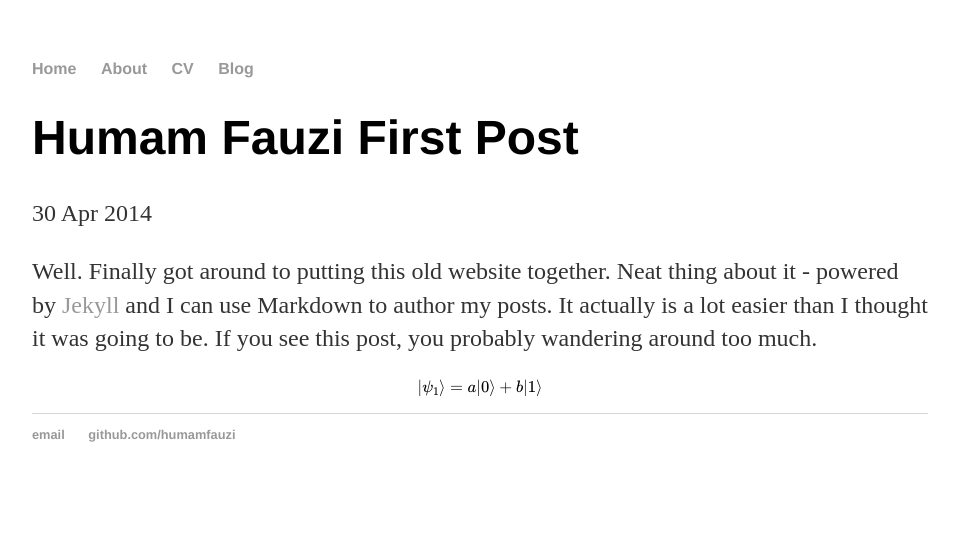
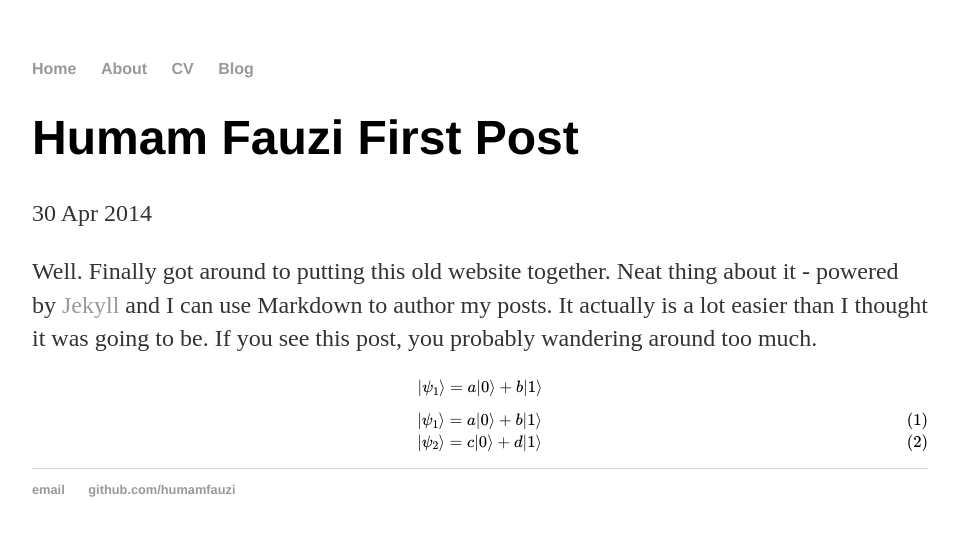
Before and after one commit to humamfauzi/humamfauzi.github.io, a Jekyll site: the page built from _posts/2017-09-24-my-opening-post.md, in a window 1280 px wide. Shown: the top 536 px of the page, without its empty margins (160-1119 px from the left). Built offline with Jekyll 4.4.1, drawn with Linux system fonts in a browser that asks for light colours; formulas are drawn with MathJax 3.

Commit message:
Update 2017-09-24-my-opening-post.md
Adding more equation

```diff
--- a/_posts/2017-09-24-my-opening-post.md
+++ b/_posts/2017-09-24-my-opening-post.md
@@ -9,3 +9,5 @@ Well. Finally got around to putting this old website together. Neat thing about
 $$
    |\psi_1\rangle = a|0\rangle + b|1\rangle
 $$
+
+$$ \begin{align} |\psi_1\rangle &= a|0\rangle + b|1\rangle \\ |\psi_2\rangle &= c|0\rangle + d|1\rangle \end{align} $$
```
